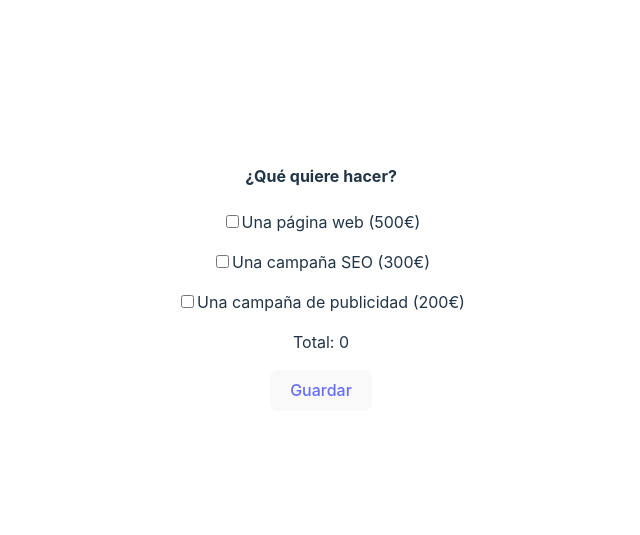
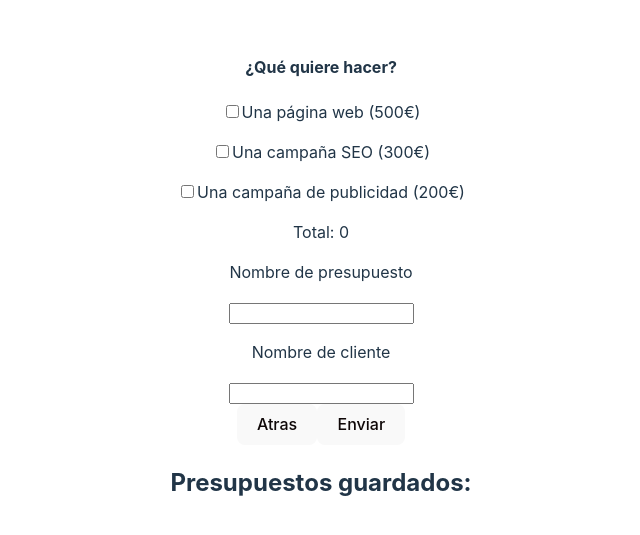
Before and after one commit to Dar-ya218/Sprint_7, a React (Vite) app: page /presupuesto in a window 1280 px wide. Shown: the part 123-658 px from the top of the page, without its empty margins (319-959 px from the left). Built offline with nearby package versions, Linux system fonts and the light colour scheme.

Commit message:
ejercicio_7

```diff
--- a/src/App.tsx
+++ b/src/App.tsx
@@ -2,7 +2,6 @@ import "./App.css";
 import { BrowserRouter as Router, Routes, Route } from 'react-router-dom';
 import WelcomeScreen from './pages/WelcomeScreen';
 import CalculationScreen from "./pages/calculationScreen";
-import SaveBudget from './pages/saveBudget'
 
 function App() {
   return (
@@ -10,7 +9,6 @@ function App() {
       <Routes>
         <Route path="/" element={<WelcomeScreen />} />
         <Route path="/presupuesto" element={<CalculationScreen />} />
-        <Route path="/saveBudget" element={<SaveBudget/>} />
       </Routes>
     </Router>
   );
--- a/src/component/customInput.tsx
+++ b/src/component/customInput.tsx
@@ -3,11 +3,15 @@ import { FiPlus, FiMinus } from "react-icons/fi";
 function CustomInput({ value, onIncrement, onDecrement, onChange }) {
     return (
         <div className="custom-input">
-            <button onClick={onDecrement}>
+            <button
+            className="orangeButton"
+            onClick={onDecrement}>
                 <FiMinus />
             </button>
             <input type="text" value={value} onChange={onChange} />
-            <button onClick={onIncrement}>
+            <button
+            className="orangeButton"
+            onClick={onIncrement}>
                 <FiPlus />
             </button>
         </div>
--- a/src/index.css
+++ b/src/index.css
@@ -16,11 +16,11 @@
 
 a {
   font-weight: 500;
-  color: #646cff;
+  color: #0e0707;
   text-decoration: inherit;
 }
 a:hover {
-  color: #535bf2;
+  color: #0e0707;
 }
 
 body {
@@ -46,7 +46,7 @@ button {
   background-color: #1a1a1a;
   cursor: pointer;
   transition: border-color 0.25s;
-  color: #ebe4e4;
+  color: #0e0707;
 }
 button:hover {
   border-color: #646cff;
@@ -54,6 +54,10 @@ button:hover {
 button:focus,
 button:focus-visible {
   outline: 4px auto -webkit-focus-ring-color;
+}
+
+.orangeButton{
+  color: #ebe4e4;
 }
 
 .inputDiv{
--- a/src/pages/calculationScreen.tsx
+++ b/src/pages/calculationScreen.tsx
@@ -2,6 +2,8 @@ import React, { useState, useEffect } from "react";
 import HelpButton from "../component/helpbutton";
 import CustomInput from "../component/customInput";
 import { Link } from "react-router-dom";
+import SaveBudget from "./saveBudget";
+
 
 function CalculationScreen() {
     const checkboxData = [
@@ -160,10 +162,7 @@ function CalculationScreen() {
                 </div>
             ))}
             <p>Total: {total}</p>
-            <div><button>
-              <Link to='/saveBudget'>Guardar</Link>
-              </button>
-              </div>
+              <SaveBudget checkboxState={checkboxState} total={total} />
         </div>
     );
 }
--- a/src/pages/saveBudget.tsx
+++ b/src/pages/saveBudget.tsx
@@ -1,69 +1,96 @@
-import React, { useEffect, useState } from 'react';
+import React, { useState } from 'react';
 import { Link } from 'react-router-dom';
 
-function SaveBudget() {
+
+interface Budget {
+    name: string;
+    client: string;
+    service: boolean[];
+    total: number;
+    date: Date;
+  }
+
+  interface SaveBudgetProps {
+    checkboxState: boolean[];
+    total: number;
+  }
+
+  const SaveBudget: React.FC<SaveBudgetProps> = ({ checkboxState, total }) => {
     const [nombrePresupuesto, setNombrePresupuesto] = useState('');
     const [nombreCliente, setNombreCliente] = useState('');
+    const [savedBudgets, setSavedBudgets] = useState<Budget[]>([]);
+
+    function clearCheckboxes(){
+      window.localStorage.setItem("checkboxState",JSON.stringify([false, false, false]));
+      window.localStorage.setItem("numPages", JSON.stringify(1));
+      window.localStorage.setItem("numLanguages",JSON.stringify(1));
+    }
+
+    const handleSaveBudget = () => {
+      const newBudget: Budget = {
+        name: nombrePresupuesto,
+        client: nombreCliente,
+        service: checkboxState,
+        total: total,
+        date: new Date(),
+      };
+
+      setSavedBudgets([...savedBudgets, newBudget]);
+
+      setNombrePresupuesto('');
+      setNombreCliente('');
+      clearCheckboxes();
+    };
 
 
-
-    const handleNombrePresupuesto = (e: React.ChangeEvent<HTMLInputElement>) => {
-        const value = (e.target.value)
-        setNombrePresupuesto(value);
-      };
-
-    const handleNombreCliente = (e: React.ChangeEvent<HTMLInputElement>) => {
-        const value = (e.target.value)
-        setNombreCliente(value);
-      };
-
-    //========================LOCAL STORAGE=================================
-    useEffect(() => {
-        // Cargar los datos del localStorage cuando se inicialice el componente
-        const savedNombrePresupuesto = window.localStorage.getItem("nombrePresupuesto");
-        const savedNombreCliente = window.localStorage.getItem("nombreCliente");
-
-
-        if (savedNombrePresupuesto !== null) {setNombrePresupuesto(JSON.parse(savedNombrePresupuesto));}
-        if (savedNombreCliente !== null) {setNombreCliente(JSON.parse(savedNombreCliente));}
-    }, []);
-
-    useEffect(() => {
-        // Guardar los datos actualizados en el localStorage cada vez que haya cambios
-        window.localStorage.setItem("nombrePresupuesto", JSON.stringify(nombrePresupuesto));
-        window.localStorage.setItem("nombreCliente",JSON.stringify(nombreCliente));
-
-    }, [nombrePresupuesto, nombreCliente ]);
-    //=============================================================================
-
-    return(
+    return (
       <div>
         <div>
           <p>Nombre de presupuesto</p>
           <input
             type="text"
-                className='presupuestoImput'
+            className="presupuestoImput"
             value={nombrePresupuesto}
-                onChange={handleNombrePresupuesto}
+            onChange={(e) => setNombrePresupuesto(e.target.value)} // Use setNombrePresupuesto to update the state
           />
         </div>
         <div>
           <p>Nombre de cliente</p>
           <input
             type="text"
-                className='clienteImput'
+            className="clienteImput"
             value={nombreCliente}
-                onChange={handleNombreCliente}
+            onChange={(e) => setNombreCliente(e.target.value)} // Use setNombreCliente to update the state
           />
         </div>
         <div>
-                <button className='start'>
-                <Link to ='/presupuesto' >Atras</Link>
+          <button >
+            <Link to="/presupuesto">Atras</Link>
           </button>
-
-
+          <button
+          onClick={handleSaveBudget}>Enviar</button>
+        </div>
+        <div>
+          <h2>Presupuestos guardados:</h2>
+          <ul>
+            {savedBudgets.map((budget, index) => (
+              <li key={index}>
+                <strong>Nombre:</strong> {budget.name}
+                <br />
+                <strong>Cliente:</strong> {budget.client}
+                <br />
+                <strong>Servicio:</strong> {budget.service}
+                <br />
+                <strong>Total:</strong> {budget.total}
+                <br />
+                <strong>Fecha:</strong> {budget.date.toString()}
+              </li>
+            ))}
+          </ul>
         </div>
       </div>
     );
-}
-export default SaveBudget
+  };
+
+
+    export default SaveBudget;
```
Lines whose indentation alone changed are shown as unchanged.
